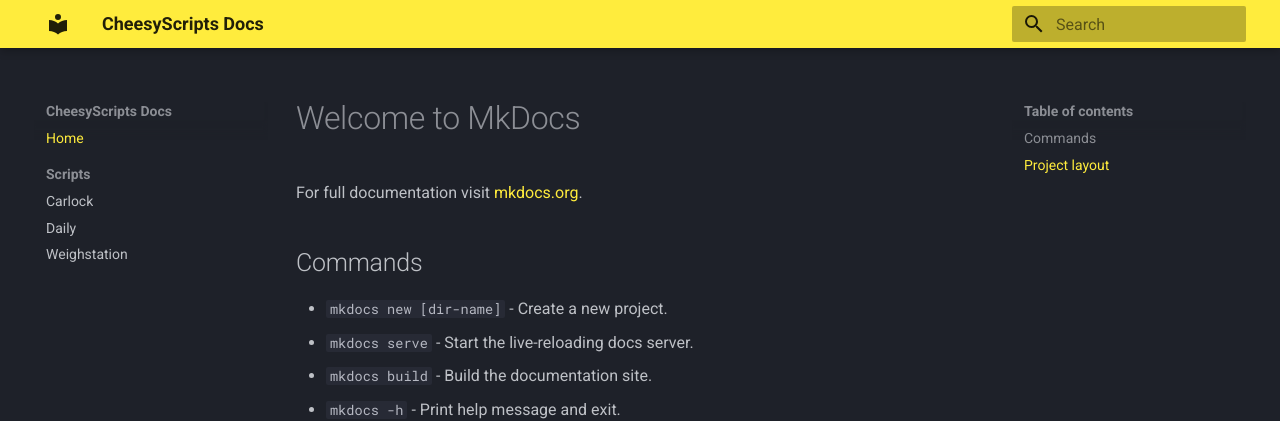
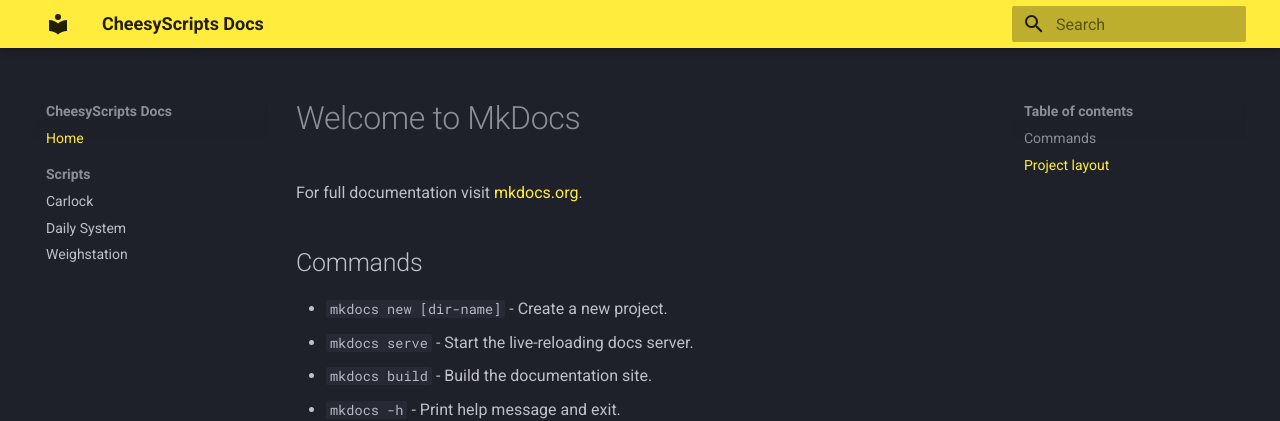
Before and after one commit to CheesyScript/docs.github.io, an MkDocs documentation site: the page built from docs/index.md, in a window 1280 px wide. Shown: the top 421 px of the page. Built offline with MkDocs 1.6.1 and Material for MkDocs 9.7.7, drawn with Linux system fonts in a browser that asks for light colours.

Commit message:
Update mkdocs.yml

```diff
--- a/mkdocs.yml
+++ b/mkdocs.yml
@@ -18,7 +18,7 @@
   - Home: index.md
   - Scripts:
     - Carlock: scripts/cs_carlock.md
-    - Daily: scripts/cs_daily.md
+    - Daily System: scripts/cs_daily.md
     - Weighstation: scripts/cs_weighstation.md
 
 copyright: Copyright &copy; 2026 CheeyScripts
```
